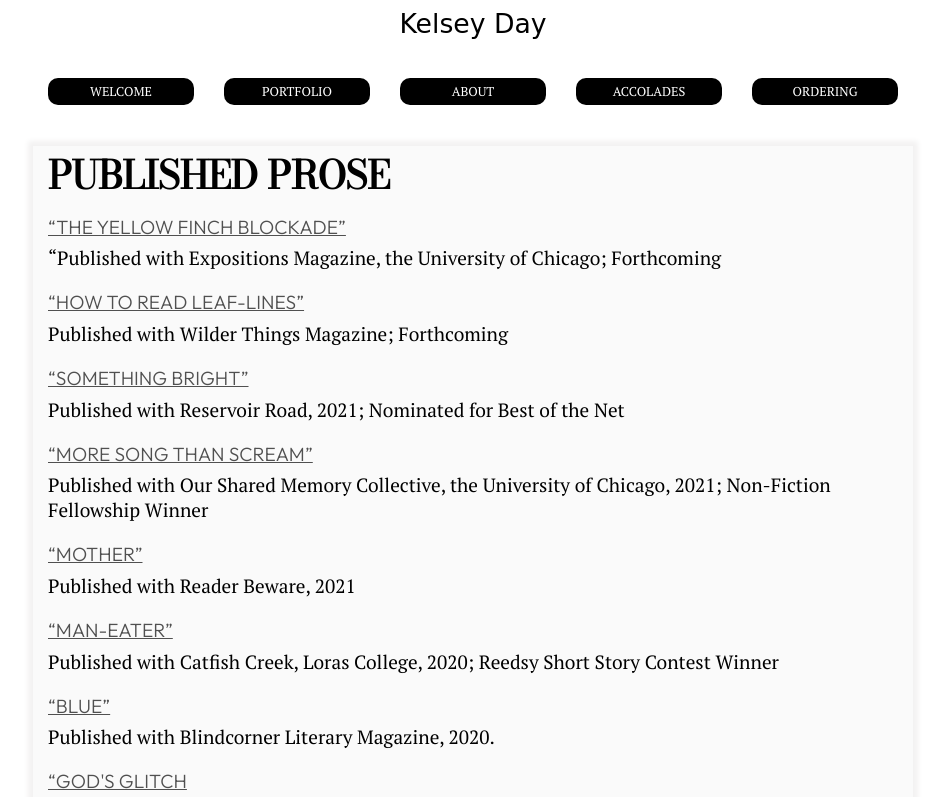
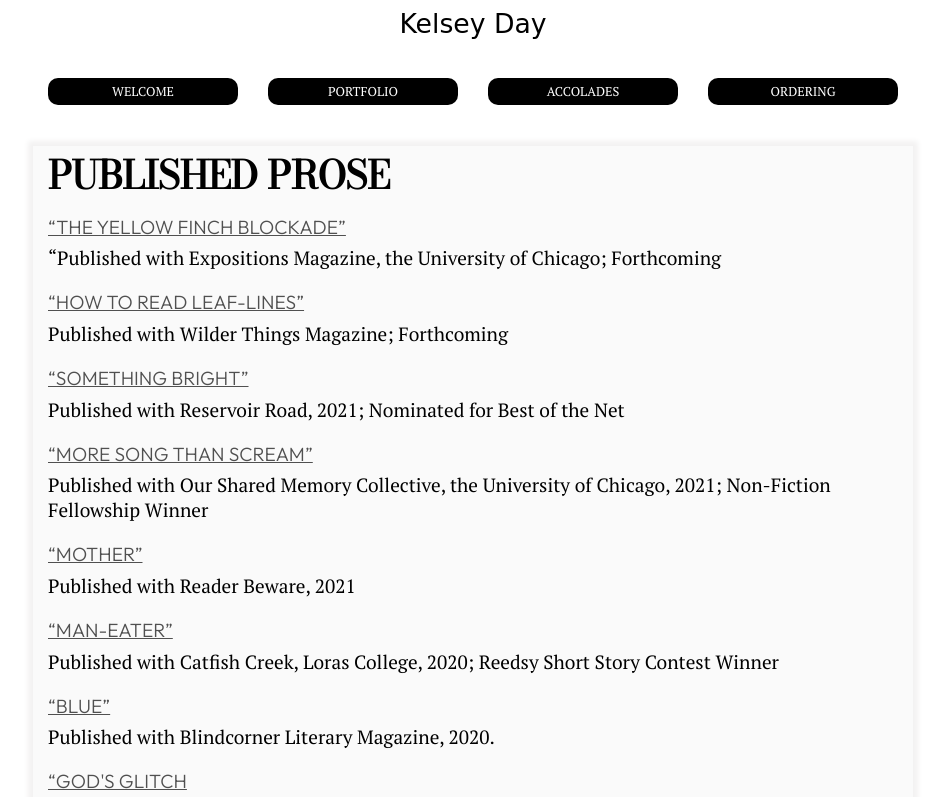
Before and after one commit to abigailmarlett/abigailmarlett.github.io, a plain HTML site: page portfolio.html in a window 1280 px wide. Shown: the top 797 px of the page, without its empty margins (167-1112 px from the left). Drawn offline with nearby package versions, Linux system fonts and the light colour scheme; a web font is replaced by a local one.

Commit message:
1updated

```diff
--- a/css/accolades.css
+++ b/css/accolades.css
@@ -29,8 +29,8 @@
 
 .navitems{
     font-family: 'PT Serif', serif;
-    width: 18%;
-    height:40%;
+    width: 22%;
+    height:50%;
     display: flex;
     justify-content: center;
     align-items: center;
--- a/css/ordering.css
+++ b/css/ordering.css
@@ -30,8 +30,8 @@
 
 .navitems{
     font-family: 'PT Serif', serif;
-    width: 18%;
-    height:40%;
+    width: 22%;
+    height:50%;
     display: flex;
     justify-content: center;
     align-items: center;
--- a/css/portfolio.css
+++ b/css/portfolio.css
@@ -31,8 +31,8 @@
 
 .navitems{
     font-family: 'PT Serif', serif;
-    width: 18%;
-    height:40%;
+    width: 22%;
+    height:50%;
     display: flex;
     justify-content: center;
     align-items: center;
--- a/css/welcome.css
+++ b/css/welcome.css
@@ -16,7 +16,7 @@
 .navitems{
     font-family: 'PT Serif', serif;
     width: 65%;
-    height:13%;
+    height:15%;
     display: flex;
     justify-content: center;
     align-items: center;
--- a/portfolio.html
+++ b/portfolio.html
@@ -15,7 +15,6 @@
         <div class="navmenu">
             <a class=" button navitems" href="index.html">Welcome</a>
             <a class="button navitems" href="portfolio.html">Portfolio</a>
-            <a class="button navitems" href="about.html">About</a>
             <a class="button navitems" href="accolades.html">Accolades</a>
             <a class="button navitems" href="ordering.html">Ordering</a>
         </div>
```
